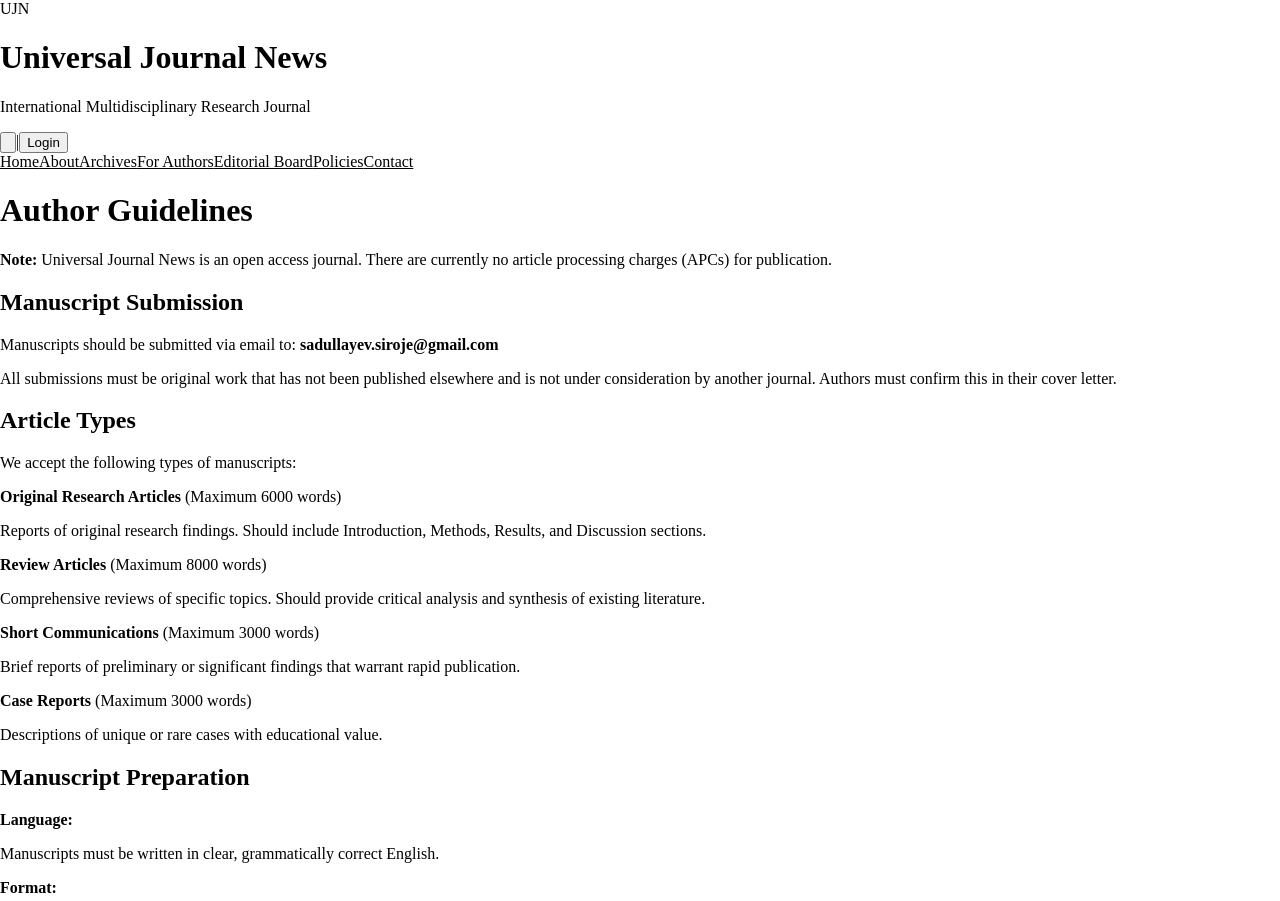
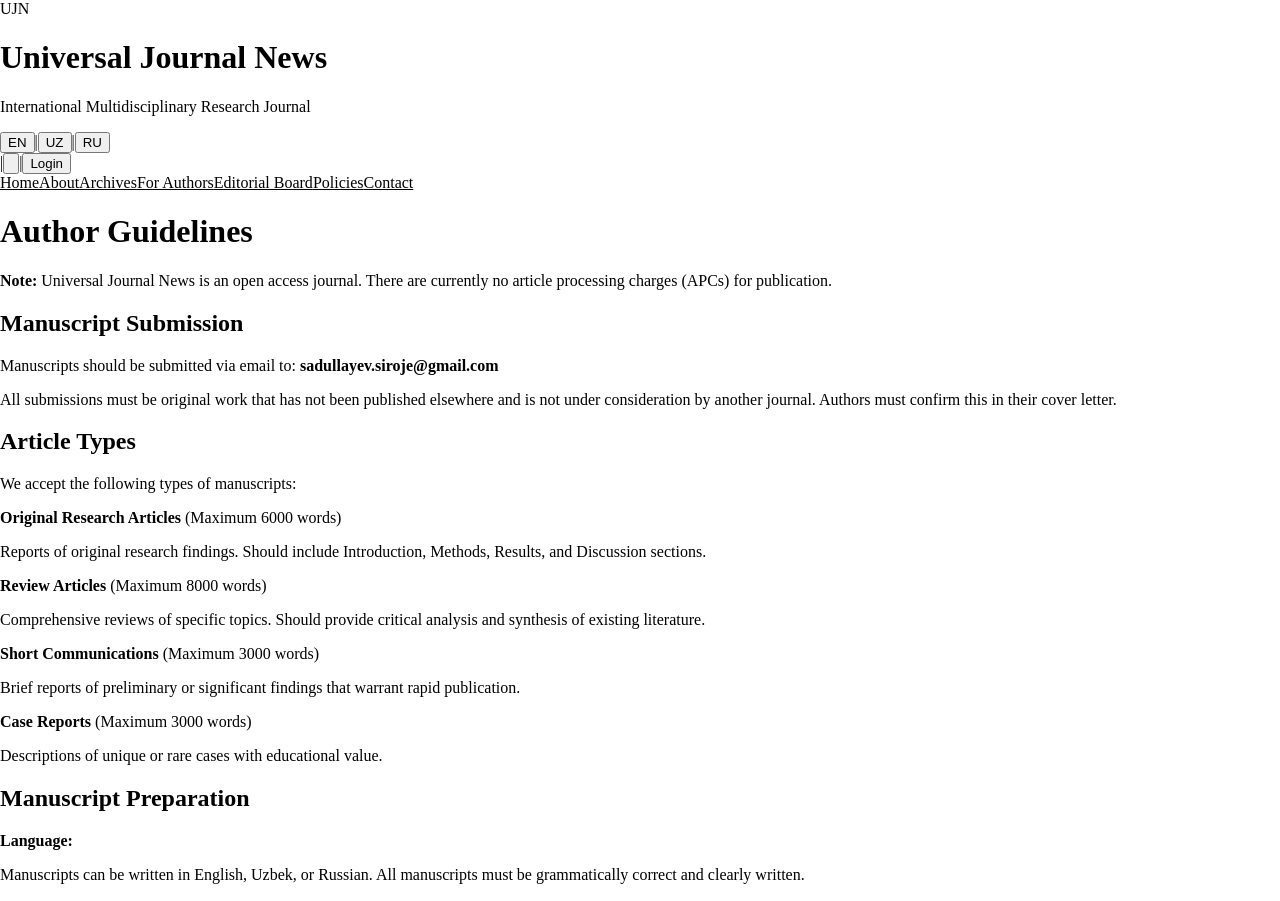
Before and after one commit to sadullayevsiroje-spec/universaljournalnews.uz, a Next.js app: page /author-guidelines in a window 1280 px wide. Shown: the top 901 px of the page. Built offline with nearby package versions, Linux system fonts and the light colour scheme.

Commit message:
Add multilingual support (English, Uzbek, Russian)

```diff
--- a/app/about/page.tsx
+++ b/app/about/page.tsx
@@ -31,7 +31,7 @@ export default function AboutPage() {
           </div>
           <div className="border rounded-lg p-4">
             <strong className="text-gray-700">Language:</strong>
-            <p>English</p>
+            <p>English, Uzbek, Russian</p>
           </div>
           <div className="border rounded-lg p-4">
             <strong className="text-gray-700">First Published:</strong>
--- a/app/author-guidelines/page.tsx
+++ b/app/author-guidelines/page.tsx
@@ -72,7 +72,7 @@ export default function AuthorGuidelinesPage() {
         <h2 className="text-2xl font-semibold">Manuscript Preparation</h2>
         <div className="space-y-3 text-gray-700 leading-relaxed">
           <p><strong>Language:</strong></p>
-          <p>Manuscripts must be written in clear, grammatically correct English.</p>
+          <p>Manuscripts can be written in English, Uzbek, or Russian. All manuscripts must be grammatically correct and clearly written.</p>
 
           <p><strong>Format:</strong></p>
           <ul className="list-disc list-inside space-y-2 ml-4">
--- a/app/page.tsx
+++ b/app/page.tsx
@@ -131,7 +131,7 @@ export default function HomePage() {
                 </div>
                 <div>
                   <dt className="font-semibold text-gray-700">Language</dt>
-                  <dd className="text-gray-600">English</dd>
+                  <dd className="text-gray-600">English, Uzbek, Russian</dd>
                 </div>
               </dl>
             </div>
--- a/components/layout/Topbar.tsx
+++ b/components/layout/Topbar.tsx
@@ -12,12 +12,21 @@ export default function Topbar() {
           </div>
         </div>
         <div className="flex items-center gap-4">
+          {/* Language Selector */}
+          <div className="flex items-center gap-2 text-sm">
+            <button className="text-blue-600 hover:text-blue-800 font-medium">EN</button>
+            <span className="text-gray-300">|</span>
+            <button className="text-gray-600 hover:text-blue-600">UZ</button>
+            <span className="text-gray-300">|</span>
+            <button className="text-gray-600 hover:text-blue-600">RU</button>
+          </div>
+          <span className="text-gray-300">|</span>
           <button className="text-sm text-gray-600 hover:text-blue-600">
             <svg className="w-5 h-5" fill="none" stroke="currentColor" viewBox="0 0 24 24">
               <path strokeLinecap="round" strokeLinejoin="round" strokeWidth={2} d="M21 21l-6-6m2-5a7 7 0 11-14 0 7 7 0 0114 0z" />
             </svg>
           </button>
-          <span className="text-sm text-gray-600">|</span>
+          <span className="text-gray-300">|</span>
           <button className="text-sm text-blue-600 hover:text-blue-800 font-medium">Login</button>
         </div>
       </div>
--- a/data/journal.ts
+++ b/data/journal.ts
@@ -3,7 +3,7 @@ export const journalInfo = {
   shortName: "UJN",
   issn: "3030-7551", // Online ISSN
   publisher: "Universal Journal News",
-  language: "en",
+  language: ["en", "uz", "ru"],
   country: "UZ",
   url: "https://universaljournalnews.uz",
   email: "sadullayev.siroje@gmail.com",
```
Also changed, not shown: 1 other file (tests, documents, lock files or other folders).
